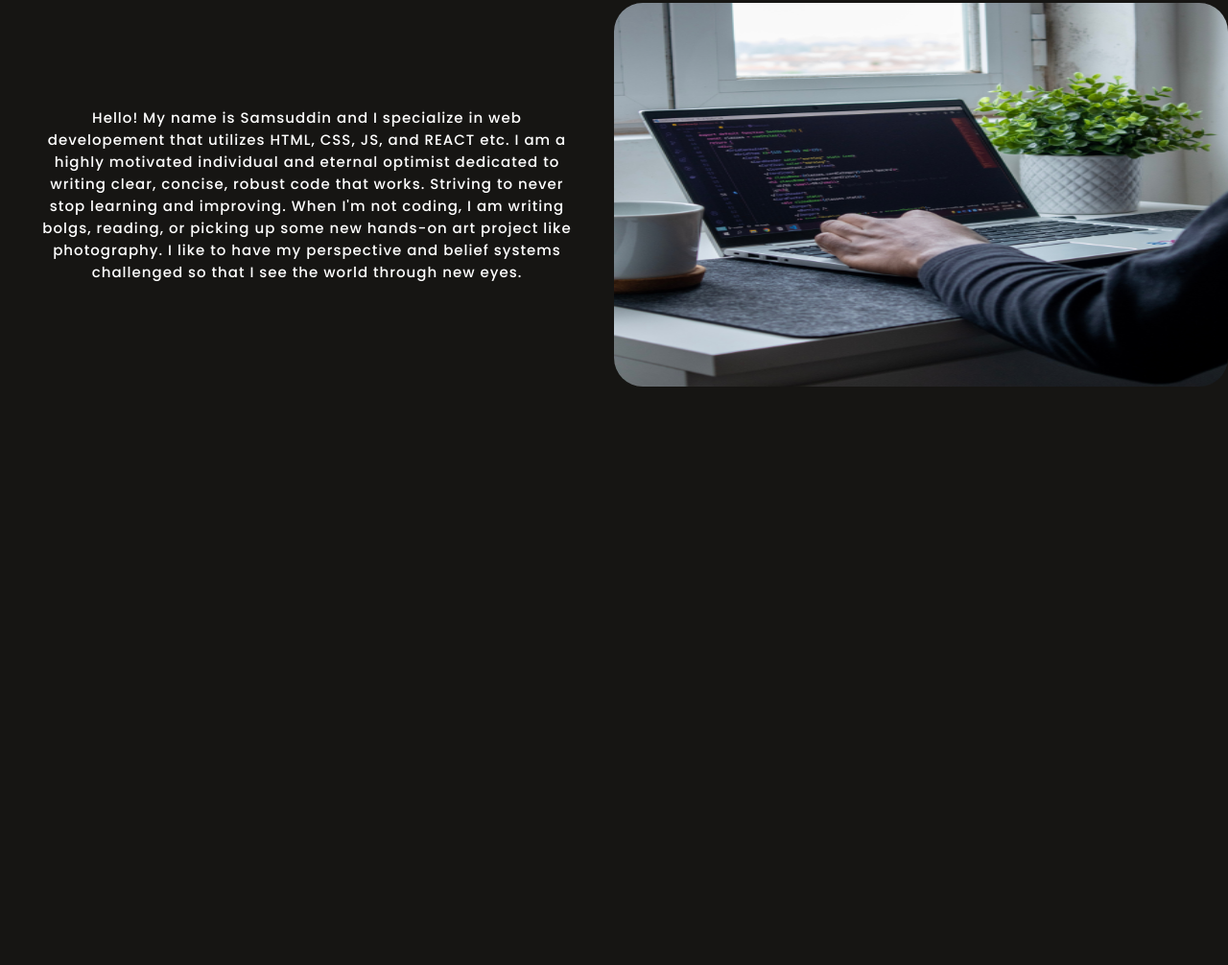
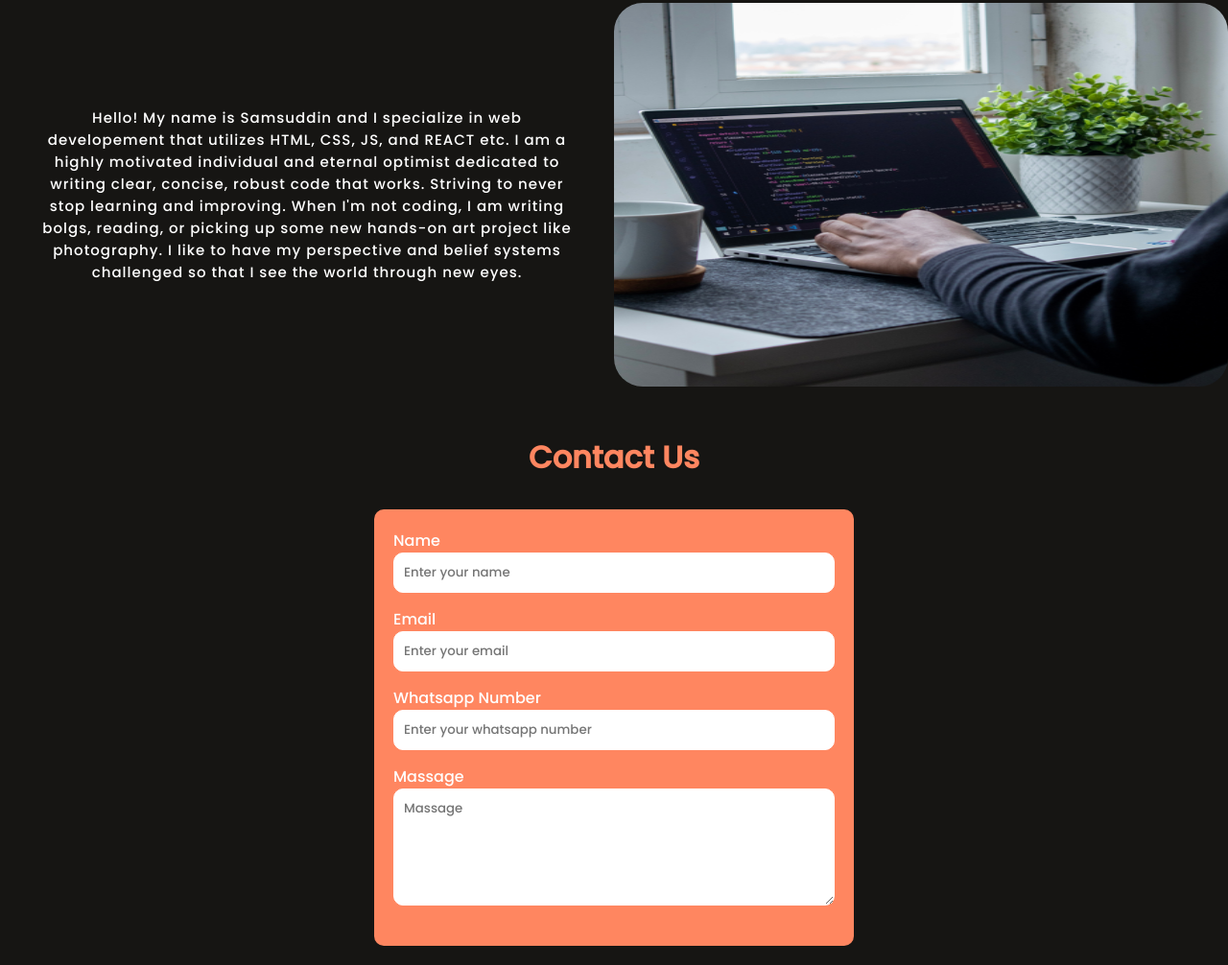
Before and after one commit to Mohdsams023/myportfolio, a plain HTML site: page index.html in a window 1280 px wide. Shown: the part 1527-2533 px from the top of the page at 96% size. Before the commit the page ends 1930 px from the top, so only its background shows below. Drawn offline with Linux system fonts and the light colour scheme.

Commit message:
complete

```diff
--- a/css/style.css
+++ b/css/style.css
@@ -5,6 +5,7 @@
     margin: 0;
     box-sizing: border-box;
     font-family: 'Poppins', sans-serif;
+    color: #fff;
 }
 
 
@@ -123,7 +124,9 @@ header {
         font-size: 10px;
         margin: 5px 10px;
     }
-
+    .section-content {
+        gap: 50px;
+    }
 }
 
 .hero-section {
@@ -338,3 +341,37 @@ header {
     height: 400px;
     border-radius: 30px;
   }
+
+  .contact-section {
+    margin-top: 50px;
+    margin-bottom: 20px;
+    display: flex;
+    flex-direction: column;
+    align-items: center;
+    justify-content: center;
+  }
+
+  .contact-card {
+    margin-top: 30px;
+    width: 500px;
+    max-width: 90%;
+    display: flex;
+    flex-direction: column;
+    justify-content: center;
+    align-items: center;
+    background-color: #FF8660;
+    padding: 20px;
+    border-radius: 10px;
+  }
+
+   input, textarea {
+    width: 100%;
+    padding: 10px;
+    border-radius: 10px;
+    margin-bottom: 15px;
+    border: 1px solid white;
+  }
+
+  label {
+
+  }
--- a/index.html
+++ b/index.html
@@ -116,7 +116,21 @@
             </div>
         </div>
         <div class="contact-section">
-
+            <div class="section-heading">
+                <h1>Contact Us</h1>
+            </div>
+            <div class="contact-card">
+                <form action="">
+                    <label for="name">Name</label>
+                    <input type="text" id="name" name="name" placeholder="Enter your name">
+                    <label for="email">Email</label>
+                    <input type="email" name="email" id="email" placeholder="Enter your email">
+                    <label for="number">Whatsapp Number</label>
+                    <input type="number" name="number" id="number" placeholder="Enter your whatsapp number">
+                    <label for="massage">Massage</label>
+                    <textarea name="Massage" id="Massage" cols="5" rows="5" placeholder="Massage"></textarea>
+                </form>
+            </div>
         </div>
     </main>
     <script src="js/main.js"></script>
```
